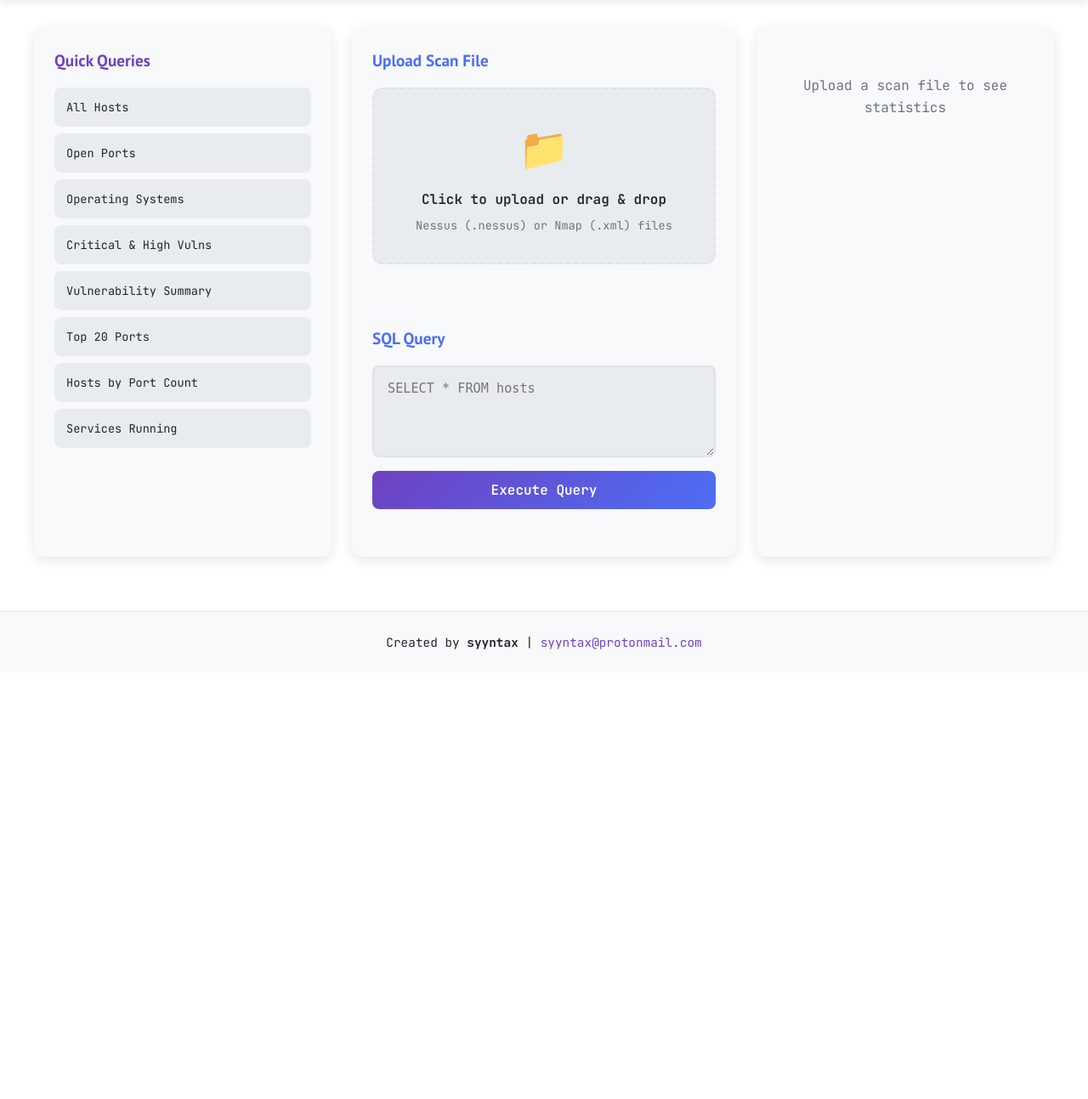
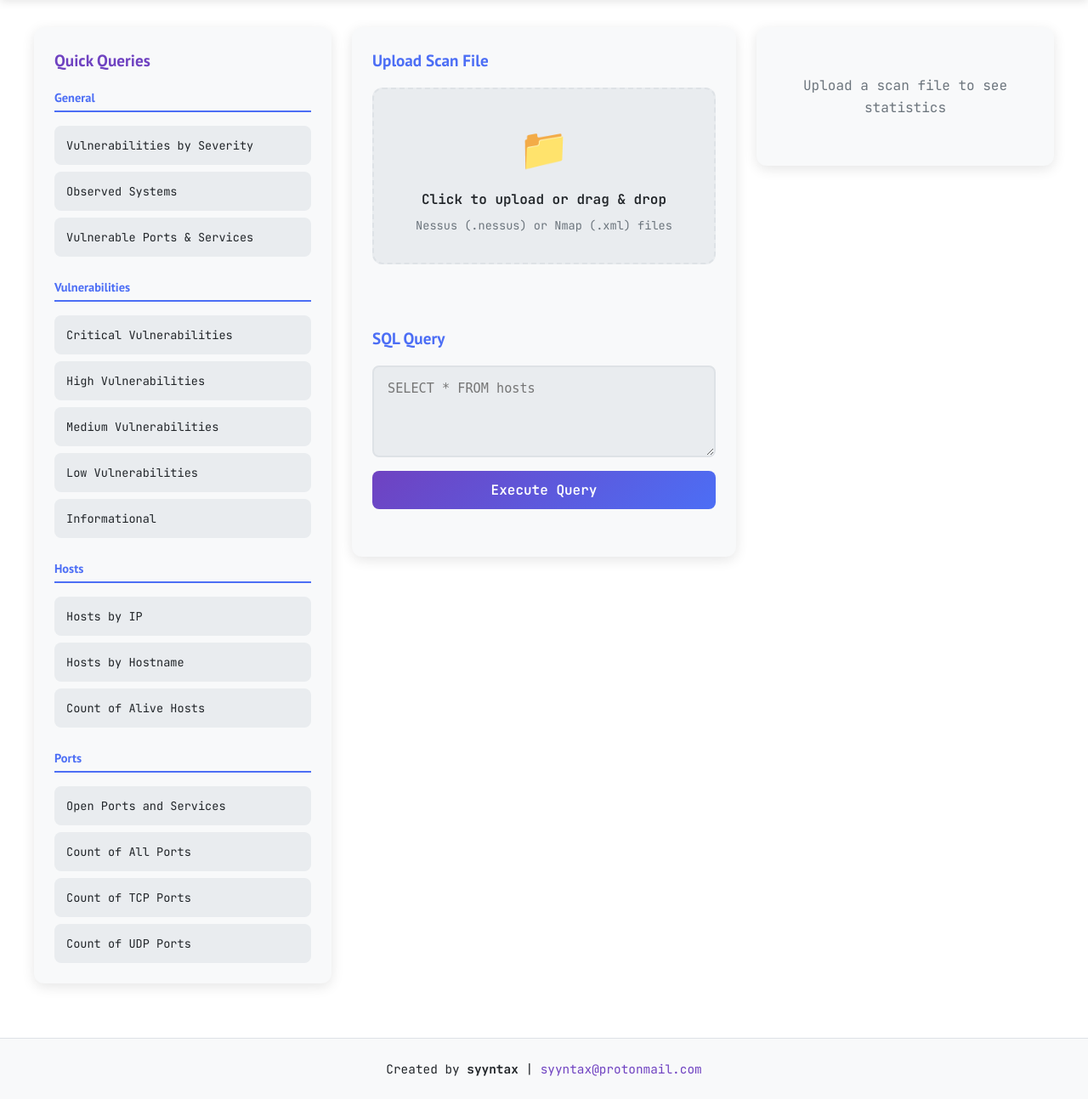
Before and after one commit to syyntax/battlescope, a Flask app: page / in a window 1280 px wide. Shown: the part 83-1376 px from the top of the page at 85% size. Before the commit the page ends 847 px from the top, so only its background shows below. Run offline with Flask 3, Linux system fonts and the light colour scheme; some web fonts are replaced.

Commit message:
Several changes

```diff
--- a/app/static/css/style.css
+++ b/app/static/css/style.css
@@ -115,9 +115,14 @@ h2, h3, h4, h5, h6 {
     border-radius: 12px;
     padding: 1.5rem;
     box-shadow: 0 4px 15px var(--shadow);
+    height: fit-content;
 }
 
 /* Left Pane */
+.left-pane {
+    overflow-y: auto;
+}
+
 .left-pane h2 {
     margin-bottom: 1rem;
     color: var(--accent-primary);
@@ -128,6 +133,20 @@ h2, h3, h4, h5, h6 {
     display: flex;
     flex-direction: column;
     gap: 0.5rem;
+}
+
+.query-section-header {
+    font-size: 0.9rem;
+    color: var(--accent-secondary);
+    margin-top: 1rem;
+    margin-bottom: 0.5rem;
+    padding-bottom: 0.25rem;
+    border-bottom: 2px solid var(--accent-secondary);
+    font-weight: 600;
+}
+
+.query-section-header:first-child {
+    margin-top: 0;
 }
 
 .query-btn {
--- a/app/templates/index.html
+++ b/app/templates/index.html
@@ -24,29 +24,61 @@
         <aside class="left-pane">
             <h2>Quick Queries</h2>
             <div class="query-list">
-                <button class="query-btn" data-query="SELECT ip_address, hostname, status FROM hosts">
-                    All Hosts
+                <!-- General Queries -->
+                <h3 class="query-section-header">General</h3>
+                <button class="query-btn" data-query="SELECT v.plugin_name as Vulnerability, COUNT(*) as Count, v.risk_factor as 'Severity Level' FROM vulnerabilities v GROUP BY v.plugin_name, v.risk_factor ORDER BY CASE v.risk_factor WHEN 'Critical' THEN 1 WHEN 'High' THEN 2 WHEN 'Medium' THEN 3 WHEN 'Low' THEN 4 WHEN 'Info' THEN 5 ELSE 6 END, COUNT(*) DESC">
+                    Vulnerabilities by Severity
                 </button>
-                <button class="query-btn" data-query="SELECT h.ip_address, p.port_number, p.protocol, p.service_name FROM hosts h JOIN ports p ON h.id = p.host_id WHERE p.state = 'open' ORDER BY h.ip_address">
-                    Open Ports
+                <button class="query-btn" data-query="SELECT h.hostname as Hostname, h.ip_address as 'IP Address', GROUP_CONCAT(p.port_number || '/' || p.protocol || '/' || COALESCE(p.service_name, 'unknown'), '; ') as Ports FROM hosts h LEFT JOIN ports p ON h.id = p.host_id AND p.state = 'open' GROUP BY h.ip_address, h.hostname ORDER BY h.ip_address">
+                    Observed Systems
                 </button>
-                <button class="query-btn" data-query="SELECT h.ip_address, os.os_name, os.accuracy FROM hosts h JOIN operating_systems os ON h.id = os.host_id ORDER BY os.accuracy DESC">
-                    Operating Systems
+                <button class="query-btn" data-query="SELECT DISTINCT p.port_number as Port, p.protocol as Protocol, COALESCE(p.service_name, 'unknown') as Service FROM ports p WHERE p.state = 'open' AND ((p.port_number = 23 AND p.protocol = 'tcp') OR (p.port_number = 21 AND p.protocol = 'tcp') OR (p.port_number = 80 AND p.protocol = 'tcp') OR (p.port_number = 69 AND p.protocol = 'udp') OR (p.port_number = 512 AND p.protocol = 'tcp') OR (p.port_number = 513 AND p.protocol = 'tcp') OR (p.port_number = 514 AND p.protocol = 'tcp')) ORDER BY p.port_number">
+                    Vulnerable Ports & Services
                 </button>
-                <button class="query-btn" data-query="SELECT h.ip_address, v.plugin_name, v.risk_factor, v.severity FROM hosts h JOIN vulnerabilities v ON h.id = v.host_id WHERE v.risk_factor IN ('Critical', 'High') ORDER BY v.risk_factor">
-                    Critical & High Vulns
+
+                <!-- Vulnerability Queries -->
+                <h3 class="query-section-header">Vulnerabilities</h3>
+                <button class="query-btn" data-query="SELECT v.plugin_name as Vulnerability, COUNT(*) as Count, v.risk_factor as 'Severity Level' FROM vulnerabilities v WHERE v.risk_factor = 'Critical' GROUP BY v.plugin_name, v.risk_factor ORDER BY COUNT(*) DESC">
+                    Critical Vulnerabilities
                 </button>
-                <button class="query-btn" data-query="SELECT risk_factor, COUNT(*) as count FROM vulnerabilities GROUP BY risk_factor ORDER BY CASE risk_factor WHEN 'Critical' THEN 1 WHEN 'High' THEN 2 WHEN 'Medium' THEN 3 WHEN 'Low' THEN 4 WHEN 'Info' THEN 5 END">
-                    Vulnerability Summary
+                <button class="query-btn" data-query="SELECT v.plugin_name as Vulnerability, COUNT(*) as Count, v.risk_factor as 'Severity Level' FROM vulnerabilities v WHERE v.risk_factor = 'High' GROUP BY v.plugin_name, v.risk_factor ORDER BY COUNT(*) DESC">
+                    High Vulnerabilities
                 </button>
-                <button class="query-btn" data-query="SELECT port_number, protocol, service_name, COUNT(*) as count FROM ports WHERE state = 'open' GROUP BY port_number, protocol ORDER BY count DESC LIMIT 20">
-                    Top 20 Ports
+                <button class="query-btn" data-query="SELECT v.plugin_name as Vulnerability, COUNT(*) as Count, v.risk_factor as 'Severity Level' FROM vulnerabilities v WHERE v.risk_factor = 'Medium' GROUP BY v.plugin_name, v.risk_factor ORDER BY COUNT(*) DESC">
+                    Medium Vulnerabilities
                 </button>
-                <button class="query-btn" data-query="SELECT h.ip_address, COUNT(p.id) as open_ports FROM hosts h LEFT JOIN ports p ON h.id = p.host_id AND p.state = 'open' GROUP BY h.id ORDER BY open_ports DESC">
-                    Hosts by Port Count
+                <button class="query-btn" data-query="SELECT v.plugin_name as Vulnerability, COUNT(*) as Count, v.risk_factor as 'Severity Level' FROM vulnerabilities v WHERE v.risk_factor = 'Low' GROUP BY v.plugin_name, v.risk_factor ORDER BY COUNT(*) DESC">
+                    Low Vulnerabilities
                 </button>
-                <button class="query-btn" data-query="SELECT service_name, COUNT(*) as count FROM ports WHERE state = 'open' AND service_name != '' GROUP BY service_name ORDER BY count DESC">
-                    Services Running
+                <button class="query-btn" data-query="SELECT v.plugin_name as Vulnerability, COUNT(*) as Count, v.risk_factor as 'Severity Level' FROM vulnerabilities v WHERE v.risk_factor = 'Info' GROUP BY v.plugin_name, v.risk_factor ORDER BY COUNT(*) DESC">
+                    Informational
+                </button>
+
+                <!-- Host Queries -->
+                <h3 class="query-section-header">Hosts</h3>
+                <button class="query-btn" data-query="SELECT DISTINCT ip_address as 'IP Address' FROM hosts ORDER BY ip_address">
+                    Hosts by IP
+                </button>
+                <button class="query-btn" data-query="SELECT DISTINCT hostname as Hostname FROM hosts WHERE hostname IS NOT NULL AND hostname != '' ORDER BY hostname">
+                    Hosts by Hostname
+                </button>
+                <button class="query-btn" data-query="SELECT COUNT(DISTINCT ip_address) as 'Alive Hosts' FROM hosts WHERE status = 'up'">
+                    Count of Alive Hosts
+                </button>
+
+                <!-- Port Queries -->
+                <h3 class="query-section-header">Ports</h3>
+                <button class="query-btn" data-query="SELECT DISTINCT port_number as Port, protocol as Protocol, COALESCE(service_name, 'unknown') as Service FROM ports WHERE state = 'open' ORDER BY port_number">
+                    Open Ports and Services
+                </button>
+                <button class="query-btn" data-query="SELECT COUNT(DISTINCT port_number) as 'Total Open Ports' FROM ports WHERE state = 'open'">
+                    Count of All Ports
+                </button>
+                <button class="query-btn" data-query="SELECT COUNT(DISTINCT port_number) as 'TCP Ports' FROM ports WHERE state = 'open' AND protocol = 'tcp'">
+                    Count of TCP Ports
+                </button>
+                <button class="query-btn" data-query="SELECT COUNT(DISTINCT port_number) as 'UDP Ports' FROM ports WHERE state = 'open' AND protocol = 'udp'">
+                    Count of UDP Ports
                 </button>
             </div>
         </aside>
```
Also changed, not shown: 1 other file.
